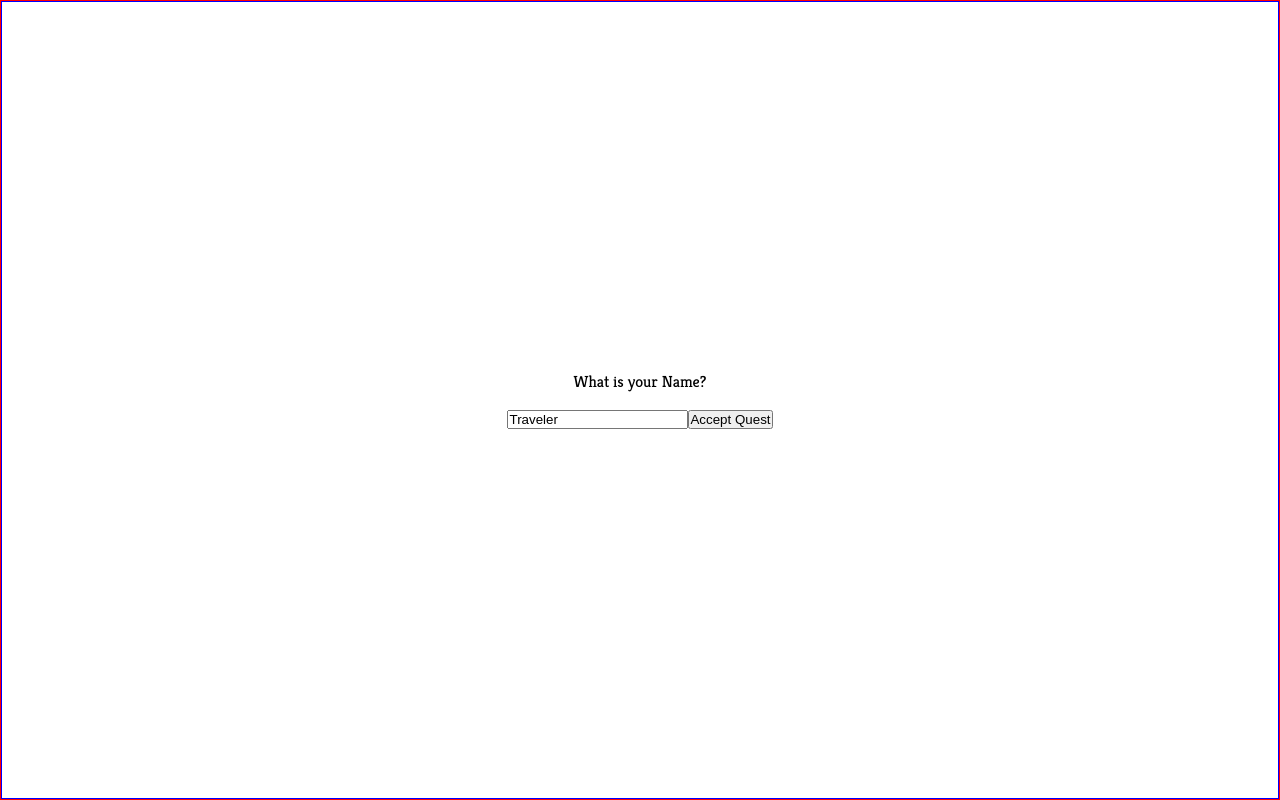
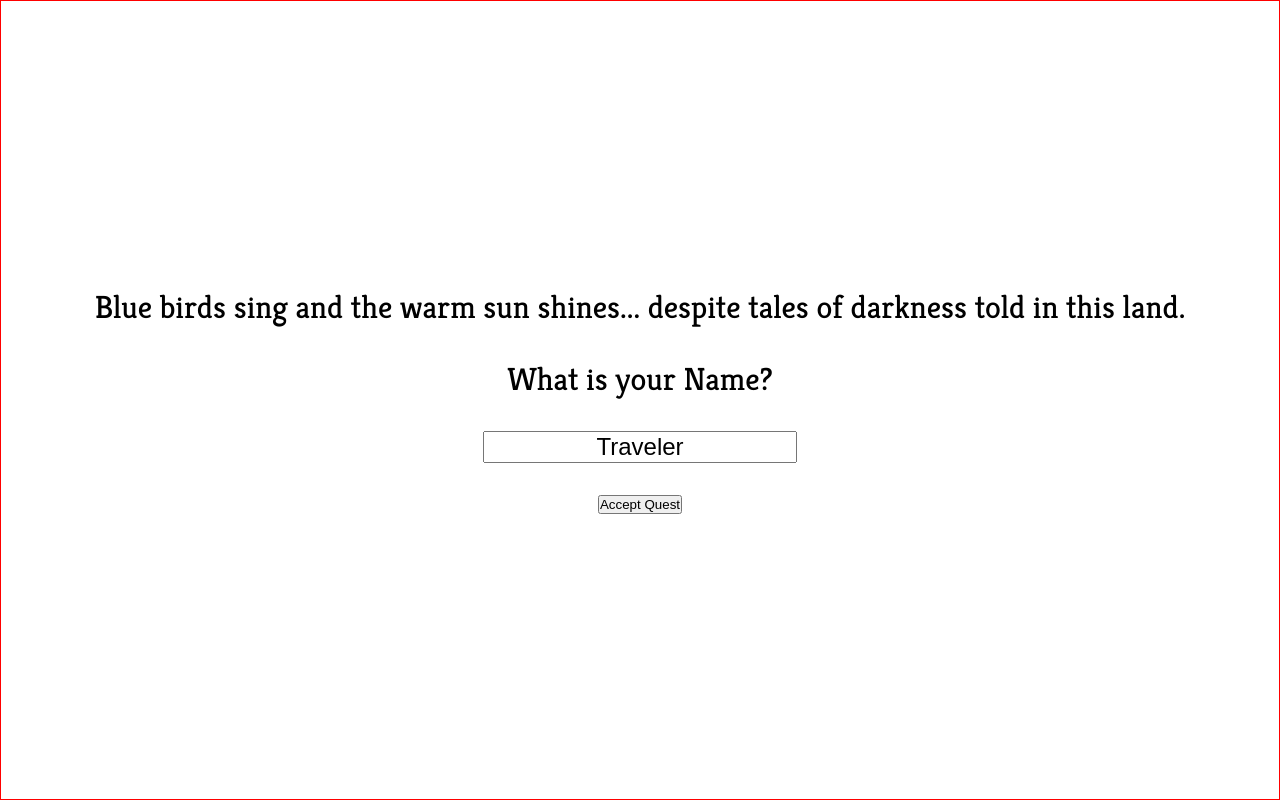
Before and after one commit to ragmats/numberquest, a React (Vite) app: page / in a window 1280 px wide. Both pictures are taken after a click on the button "Begin". Built offline with nearby package versions, Linux system fonts and the light colour scheme.

Commit message:
Added intro text to name screen.

```diff
--- a/src/App.css
+++ b/src/App.css
@@ -30,14 +30,31 @@ body {
 }
 
 .intro-container {
-  border: 1px solid blue;
+  /* border: 1px solid blue; */
   display: flex;
   flex-direction: column;
   justify-content: center;
   align-items: center;
   width: 100%;
   height: 100%;
+  margin: 0 2em;
+  font-size: 2em;
   gap: 1em;
+  text-align: center;
+}
+
+.name-form {
+  /* border: 1px solid blue; */
+  display: flex;
+  flex-direction: column;
+  justify-content: center;
+  align-items: center;
+  gap: 1em;
+}
+
+.input-name {
+  text-align: center;
+  font-size: 0.75em;
 }
 
 .game-container {
--- a/src/App.jsx
+++ b/src/App.jsx
@@ -12,6 +12,7 @@ import Hearts from "./components/Hearts";
 import Guesses from "./components/Guesses";
 
 // TODO add intro text on name screen. Play old game and make sure certain text matches.
+// TODO add a character limit to name
 // TODO Make page roughly responsive so it is acceptable in mobile mode
 // TODO In final battle, limit the number of guesses... after a certain number... the beast enrages and only delivers crits?!
 // TODO Get on GitHub pages so Daniel can demo
--- a/src/components/EnterName.jsx
+++ b/src/components/EnterName.jsx
@@ -12,9 +12,17 @@ export default function EnterName({ setPlayer, advancePlayerLevel, name }) {
 
   return (
     <div className="intro-container">
-      What is your Name?
-      <form onSubmit={(e) => handleSubmit(e)}>
-        <input onChange={(e) => handleChange(e.target.value)} value={name} />
+      <p>
+        Blue birds sing and the warm sun shines... despite tales of darkness
+        told in this land.
+      </p>
+      <p>What is your Name?</p>
+      <form className="name-form" onSubmit={(e) => handleSubmit(e)}>
+        <input
+          className="input-name"
+          onChange={(e) => handleChange(e.target.value)}
+          value={name}
+        />
         <button>Accept Quest</button>
       </form>
     </div>
```
